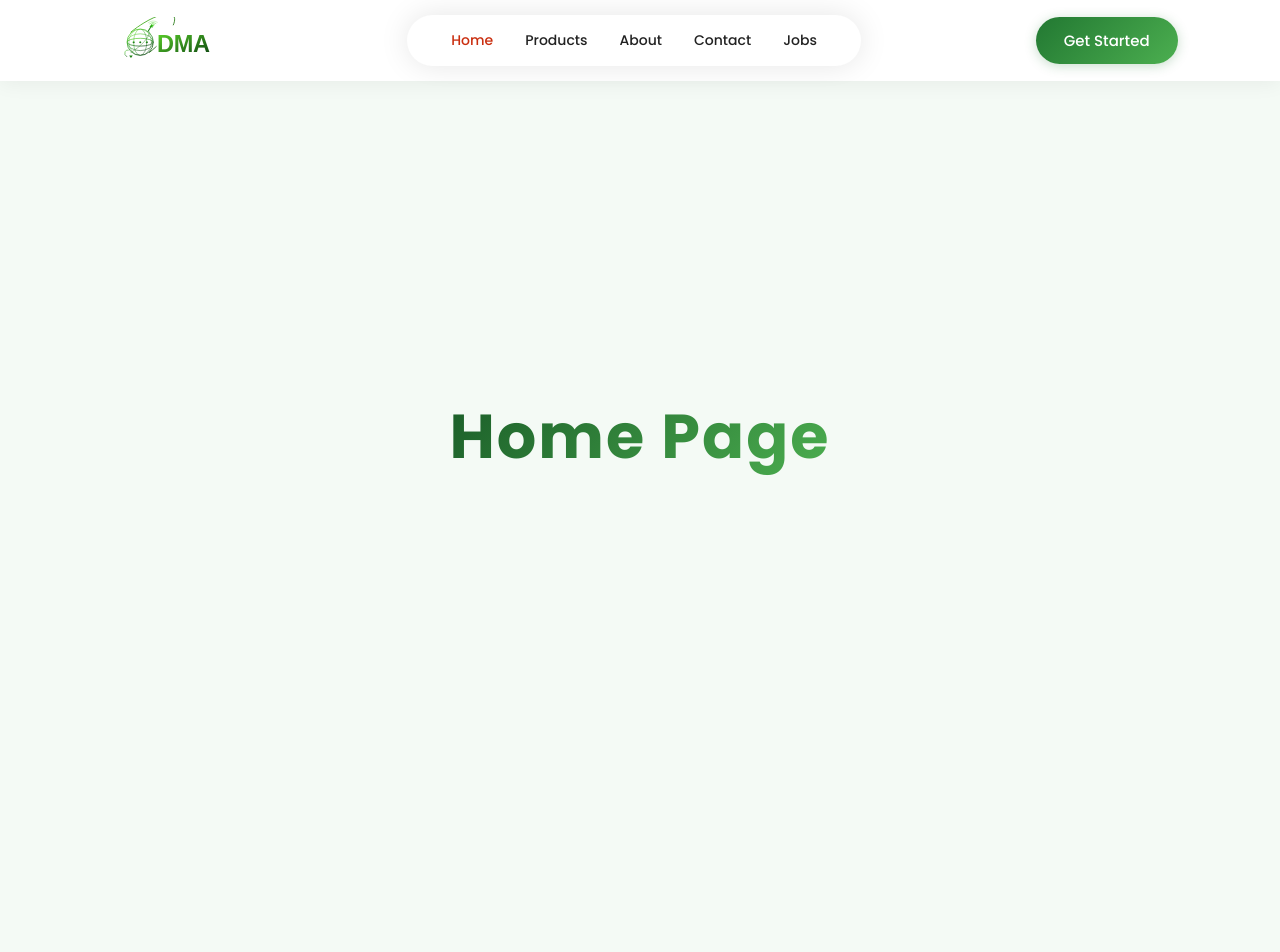
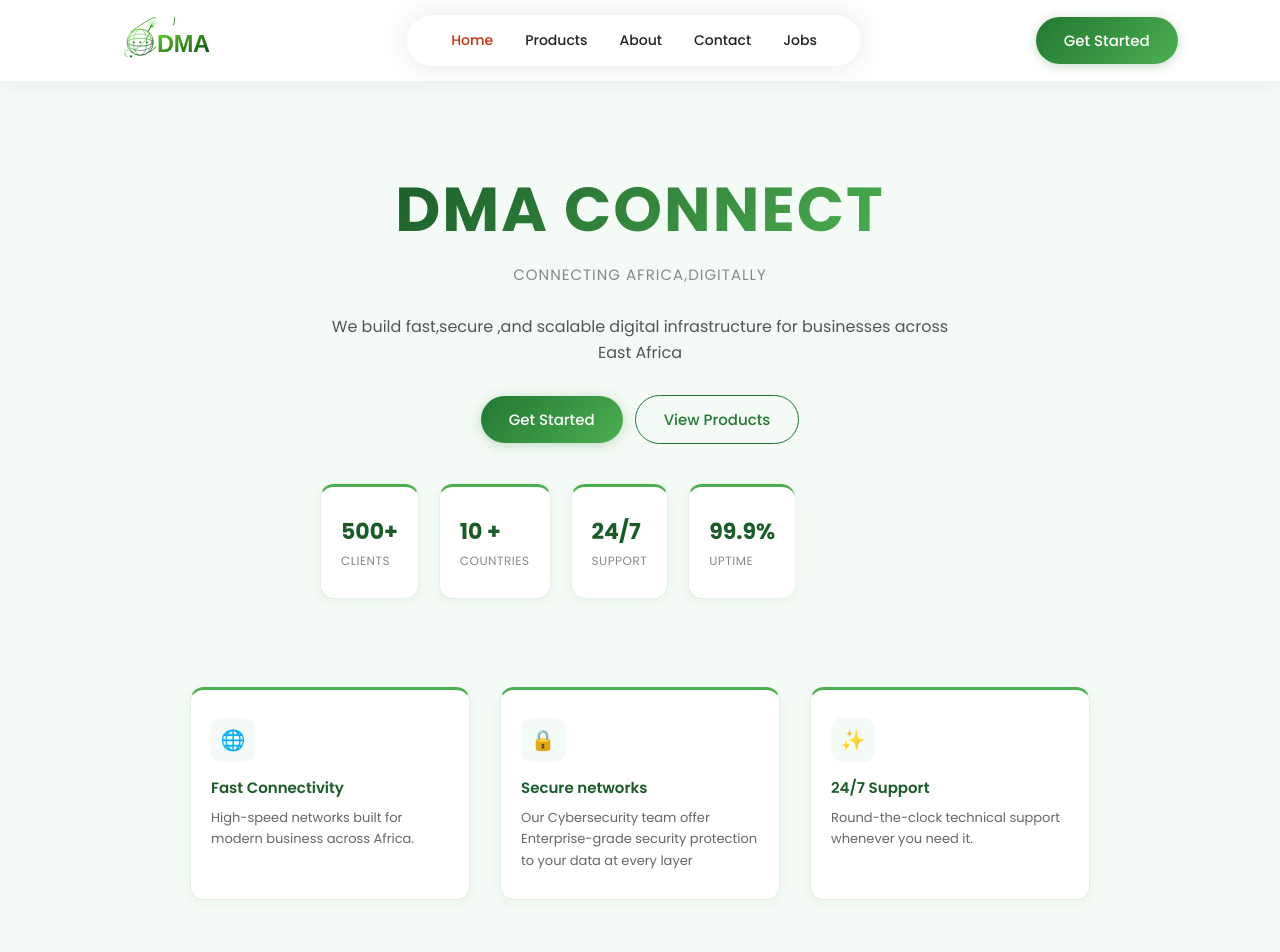
Before and after one commit to OTIENO272/DMA-company-, a React (Vite) app: page / in a window 1280 px wide. Shown: the top 952 px of the page. Before the commit the page ends 803 px from the top, so only its background shows below. Built offline with nearby package versions, Linux system fonts and the light colour scheme.

Commit message:
Home Page Update

```diff
--- a/index.html
+++ b/index.html
@@ -8,6 +8,9 @@
   </head>
   <body>
     <div id="root"></div>
-    <script type="module" src="/src/main.jsx"></script>
+    <script type="module" src="/src/main.jsx">
+
+    </script>
   </body>
+
 </html>
--- a/src/index.css
+++ b/src/index.css
@@ -645,7 +645,12 @@ a.active { color: #ca2f10; font-weight: 600; }
   .form-container { margin: 1.5rem 16px; padding: 1.5rem; }
   .success-card   { padding: 2rem 1.5rem; }
 }
-
+.footer{
+  display: flex;
+  justify-content: center;
+  color: #474d4a;
+  font-style: italic;
+}
 /* ── mobile ── */
 @media (max-width: 480px) {
   .container        { padding: 32px 20px; }
--- a/src/layout/RouteLayout.jsx
+++ b/src/layout/RouteLayout.jsx
@@ -3,6 +3,7 @@ import Navbar from "../components/Navbar"
 
 
 const RouteLayout = () => {
+  const date =new Date().getFullYear()
   return (
     <div>
        <Navbar />
@@ -10,6 +11,10 @@ const RouteLayout = () => {
              <Outlet />
        </div>
 
+<footer className="footer">
+    <p>&copy; {date} Velonith Labs. All rights reserved.</p>
+</footer>
+
     </div>
   )
 }
--- /dev/null
+++ b/src/pages/Home.css
@@ -0,0 +1,213 @@
+/* ─── Home.css ─── */
+
+/* Hero Section */
+.home-container {
+  display: flex;
+  flex-direction: column;
+  align-items: center;
+  justify-content: center;
+  text-align: center;
+  min-height: calc(100vh - 78px);
+  padding: 40px 32px;
+}
+
+.home-container h1 {
+  font-size: 62px;
+  font-weight: 700;
+  letter-spacing: 2px;
+  background: linear-gradient(135deg, #1a5c28 0%, #4caf50 100%);
+  -webkit-background-clip: text;
+  -webkit-text-fill-color: transparent;
+  background-clip: text;
+  margin-bottom: 7px;
+  margin-top: 2px;
+}
+
+.home-container > h2 {
+  font-size: 15px;
+  font-weight: 400;
+  color: #888;
+  letter-spacing: 1px;
+  text-transform: uppercase;
+  margin-bottom: 28px;
+}
+
+/* Card Info (CTA block) */
+.card-info {
+  width: 100%;
+  max-width: 640px;
+  margin-bottom: 88px;
+}
+
+.card-info > p {
+  font-size: 16px;
+  color: #555;
+  line-height: 1.65;
+  margin-bottom: 28px;
+}
+
+/* Buttons */
+.buttons {
+  display: flex;
+  align-items: center;
+  justify-content: center;
+  gap: 12px;
+  margin-bottom: 40px;
+  flex-wrap: wrap;
+}
+
+.buttons .btn-primary {
+  background: linear-gradient(135deg, #227832 0%, #4caf50 100%);
+  color: #fff;
+  padding: 12px 28px;
+  border: none;
+  border-radius: 30px;
+  font-family: 'Poppins', sans-serif;
+  font-size: 15px;
+  font-weight: 500;
+  cursor: pointer;
+  box-shadow: 0 2px 12px rgba(34, 120, 50, 0.25);
+  transition: opacity 0.18s, transform 0.15s;
+}
+
+.buttons .btn-primary:hover {
+  opacity: 0.9;
+  transform: translateY(-1px);
+}
+
+.buttons .btn-secondary {
+  background: transparent;
+  color: #227832;
+  padding: 12px 28px;
+  border: 1.5px solid #227832;
+  border-radius: 30px;
+  font-family: 'Poppins', sans-serif;
+  font-size: 15px;
+  font-weight: 500;
+  cursor: pointer;
+  transition: background 0.18s, color 0.18s;
+}
+
+.buttons .btn-secondary:hover {
+  background: #227832;
+  color: #fff;
+}
+
+/* Stats Row */
+.info-cards {
+
+  display: flex;
+  /* grid-template-columns: repeat(3, 1fr); */
+  gap: 20px;
+  width: 100%;
+  max-width: 900px;
+  /* background-color: white; */
+
+}
+
+.info-cards > div {
+  background: #fff;
+  border-radius: 14px;
+  border: 1px solid rgba(34, 120, 50, 0.12);
+  border-top: 3px solid #4caf50;
+  box-shadow: 0 2px 12px rgba(34, 120, 50, 0.05);
+  padding: 28px 20px;
+  text-align: left;
+  transition: transform 0.18s, box-shadow 0.18s;
+}
+
+.info-cards > div:last-child {
+  border-right: none;
+}
+
+.info-cards span {
+  display: block;
+  font-size: 22px;
+  font-weight: 700;
+  color: #1a5c28;
+  margin-bottom: 4px;
+}
+
+.info-cards p {
+  font-size: 12px;
+  color: #888;
+  text-transform: uppercase;
+  letter-spacing: 0.5px;
+  margin: 0;
+}
+
+/* Feature Cards */
+.card-description {
+  display: grid;
+  grid-template-columns: repeat(3, 1fr);
+  gap: 30px;
+  width: 100%;
+  max-width: 900px;
+}
+
+.card-description > div {
+  background: #fff;
+  border-radius: 14px;
+  border: 1px solid rgba(34, 120, 50, 0.12);
+  border-top: 3px solid #4caf50;
+  box-shadow: 0 2px 12px rgba(34, 120, 50, 0.05);
+  padding: 28px 20px;
+  text-align: left;
+  transition: transform 0.18s, box-shadow 0.18s;
+}
+
+.card-description > div:hover {
+  transform: translateY(-3px);
+  box-shadow: 0 6px 24px rgba(34, 120, 50, 0.14);
+}
+
+.card-description .feature-icon {
+  width: 44px;
+  height: 44px;
+  border-radius: 10px;
+  background: #f4faf5;
+  display: flex;
+  align-items: center;
+  justify-content: center;
+  font-size: 20px;
+  margin-bottom: 14px;
+}
+
+.card-description h2 {
+  font-size: 15px;
+  font-weight: 600;
+  color: #1a5c28;
+  margin-bottom: 8px;
+}
+
+.card-description p {
+  font-size: 13px;
+  color: #666;
+  line-height: 1.65;
+  margin: 0;
+}
+
+/* ─── Responsive ─── */
+@media (max-width: 768px) {
+  .home-container h1 {
+    font-size: 42px;
+  }
+
+  .card-description {
+    grid-template-columns: 1fr;
+  }
+
+  .info-cards {
+    flex-wrap: wrap;
+  }
+
+  .info-cards > div {
+    flex: 1 1 45%;
+    border-right: none;
+    border-bottom: 1px solid rgba(34, 120, 50, 0.10);
+  }
+
+  .info-cards > div:last-child {
+    border-bottom: none;
+  }
+}
--- a/src/pages/Home.jsx
+++ b/src/pages/Home.jsx
@@ -1,9 +1,64 @@
-
+import './Home.css'
+import { NavLink } from 'react-router'
 
 const Home = () => {
   return (
-    <div>
-      <h1>Home Page</h1>
+    <div className="home-container" >
+       <h1>DMA CONNECT</h1>
+       <h2>Connecting Africa,Digitally</h2>
+       <div className="card-info">
+        <p>
+          We build fast,secure ,and scalable digital infrastructure for businesses across East Africa</p>
+          <div className="buttons">
+            <button className='btn-primary'>
+              <NavLink to='contact'>
+            Get Started
+              </NavLink>
+            </button>
+            <button className='btn-secondary'>
+              <NavLink to='products'>
+                View Products
+                </NavLink>
+                </button>
+          </div>
+          <div className="info-cards">
+            <div>
+              <span>500+</span>
+              <p>Clients</p>
+            </div>
+             <div>
+              <span>10 +</span>
+              <p>Countries</p>
+            </div>
+             <div>
+              <span>24/7</span>
+              <p>Support</p>
+            </div>
+             <div>
+              <span>99.9%</span>
+              <p>Uptime</p>
+            </div>
+          </div>
+
+       </div>
+       <div className="card-description">
+        <div>
+          <span className='feature-icon'>🌐</span>
+          <h2>Fast Connectivity</h2>
+          <p>High-speed networks built for modern business across Africa.</p>
+        </div>
+        <div>
+          <span className='feature-icon'>🔒</span>
+          <h2>Secure networks</h2>
+          <p>Our Cybersecurity team offer Enterprise-grade security protection to your data at every layer</p>
+        </div>
+        <div>
+          <span className='feature-icon'>✨</span>
+          <h2>24/7 Support</h2>
+          <p>Round-the-clock technical support whenever you need it.</p>
+        </div>
+       </div>
+
     </div>
   )
 }
```
